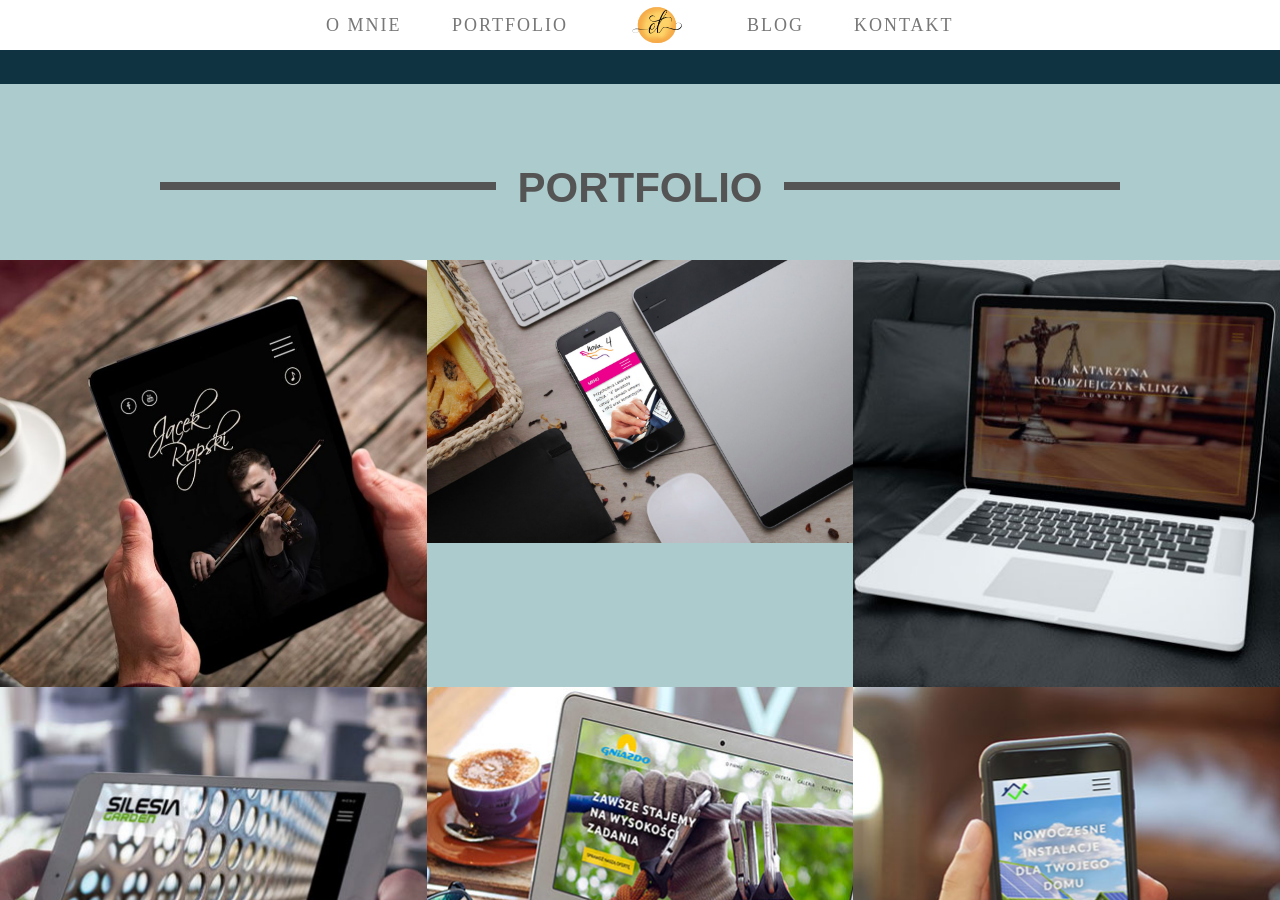
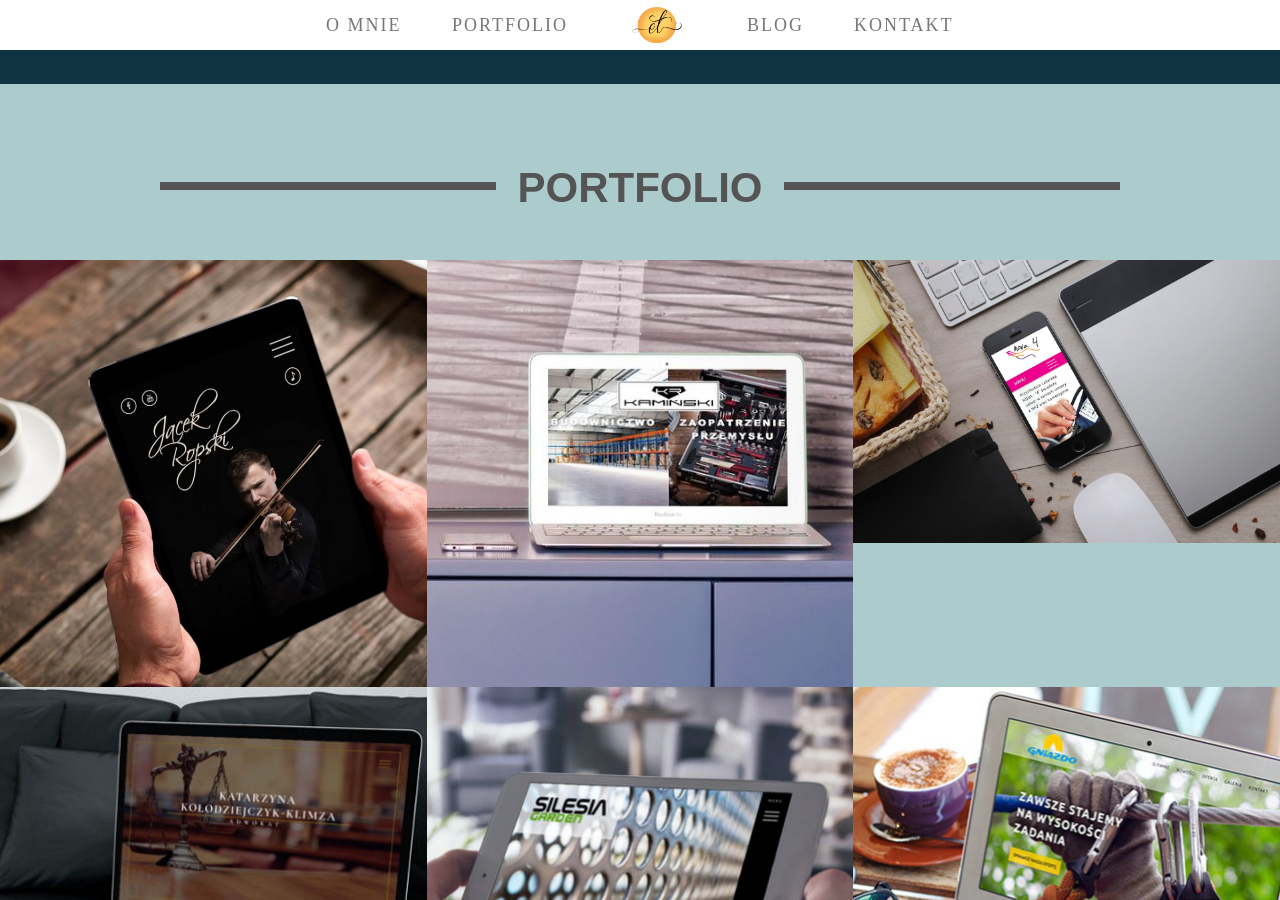
Before and after one commit to morfiwen/edytatarnowska-portfolio, a Jekyll site: the page built from index.html, in a window 1280 px wide and 900 px high, scrolled down 3493 px. Built offline with Jekyll 4.4.1, drawn with Linux system fonts in a browser that asks for light colours; some web fonts are replaced.

Commit message:
portfolio update

```diff
--- a/_includes/portfolio.html
+++ b/_includes/portfolio.html
@@ -15,6 +15,22 @@
             <p class="icon-links">
               <!-- <a href="#"><i class="icon-github-circled"></i></a> -->
               <a href="http://jacekropski.pl/" target="_blank"><i class="icon-link"></i></a>
+            </p>
+            <p class="description">Responsywna strona oparta na CMS Wordpress</p>
+          </div>
+        </figcaption>
+      </figure>
+    </div>
+
+    <div class="portfolio-wrap">
+      <figure class="portfolio-thumbnail">
+        <a href="http://www.kaminski.org.pl/" target="_blank"><img src="/assets/img/work/proj14.jpg" alt="Edyta Tarnowska Portfolio - Kaminski.org.pl/"></a>
+        <figcaption>
+          <div class="portfolio-description">
+            <a href="http://www.kaminski.org.pl/" target="_blank"><h3>Kamiński - Budownictwo i Zaopatrzenie Przemysłu</h3></a>
+            <p class="icon-links">
+              <!-- <a href="#"><i class="icon-github-circled"></i></a> -->
+              <a href="http://www.kaminski.org.pl/" target="_blank"><i class="icon-link"></i></a>
             </p>
             <p class="description">Responsywna strona oparta na CMS Wordpress</p>
           </div>
@@ -86,7 +102,16 @@
       </figure>
     </div>
 
-    <div class="portfolio-wrap">
+
+    <!--     ZŁADUJ WIĘCEJ     -->
+
+    <div class="btn-load">
+      <a class="btn btn-light portfolio-open" data-open-div="portfolio-load">Załaduj więcej</a>
+    </div>
+
+    <div class="portfolio-container portfolio-load-div" id="portfolio-load">
+
+      <div class="portfolio-wrap">
       <figure class="portfolio-thumbnail">
         <a href="http://insall.pl/" target="_blank"><img src="/assets/img/work/proj08.jpg" alt="Edyta Tarnowska Portfolio - Insall.pl"></a>
         <figcaption>
@@ -102,29 +127,20 @@
       </figure>
     </div>
 
-    <!--     ZŁADUJ WIĘCEJ     -->
-
-    <div class="btn-load">
-      <a class="btn btn-light portfolio-open" data-open-div="portfolio-load">Załaduj więcej</a>
-    </div>
-
-    <div class="portfolio-container portfolio-load-div" id="portfolio-load">
-
-      <div class="portfolio-wrap">
+      <!-- <div class="portfolio-wrap">
       <figure class="portfolio-thumbnail">
         <a href="http://silesiaterm.pl/" target="_blank"><img src="/assets/img/work/proj07.jpg" alt="Edyta Tarnowska Portfolio - SilesiaTerm.pl"></a>
         <figcaption>
           <div class="portfolio-description">
             <a href="http://silesiaterm.pl/" target="_blank"><h3>Silesia Term</h3></a>
             <p class="icon-links">
-              <!-- <a href="#"><i class="icon-github-circled"></i></a> -->
               <a href="http://silesiaterm.pl/" target="_blank"><i class="icon-link"></i></a>
             </p>
             <p class="description">Responsywna strona oparta na Wordpress</p>
           </div>
         </figcaption>
       </figure>
-    </div>
+    </div> -->
 
       <div class="portfolio-wrap">
         <figure class="portfolio-thumbnail">
@@ -174,7 +190,7 @@
         </figure>
       </div>
 
-    <div class="portfolio-wrap">
+    <!-- <div class="portfolio-wrap">
       <figure class="portfolio-thumbnail">
         <a href="http://morfiwen.github.io/flexbox-practice-01/" target="_blank"><img src="/assets/img/work/proj03.jpg" alt="Edyta Tarnowska Portfolio - Przykładowa strona"></a>
         <figcaption>
@@ -188,7 +204,7 @@
           </div>
         </figcaption>
       </figure>
-    </div>
+    </div> -->
 
     <div class="portfolio-wrap">
       <figure class="portfolio-thumbnail">
```
Also changed, not shown: assets/img/work/proj14.jpg (added).
